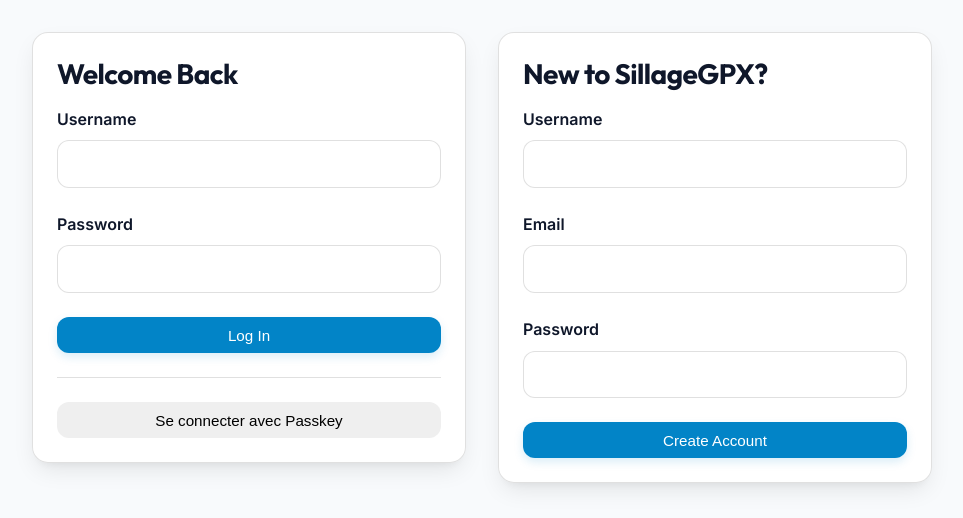
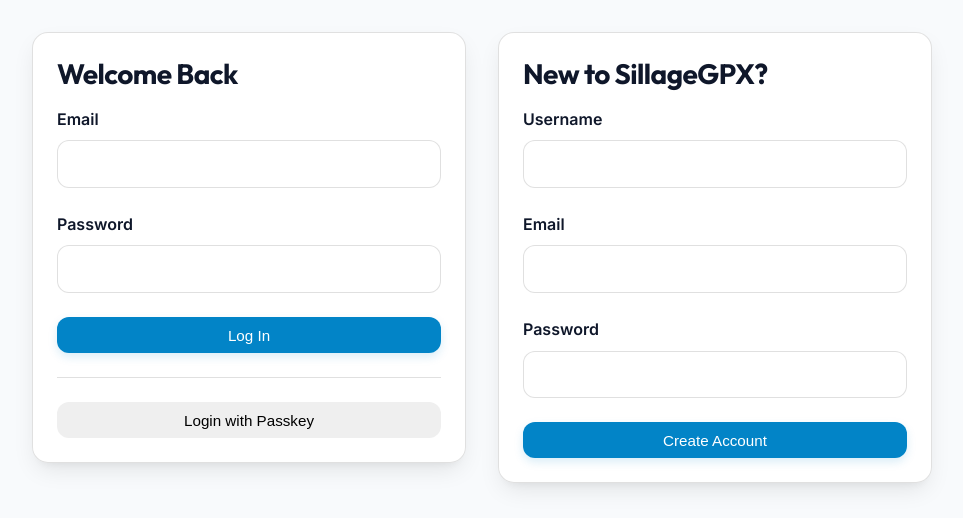
Before and after one commit to alcyone-diy/sillagegpx, a PHP site: page /index.php?route=login in a window 1280 px wide. Shown: the part 66-584 px from the top of the page, without its empty margins (158-1121 px from the left). Run offline with PHP 8.4, Linux system fonts and the light colour scheme; classes that the project's autoload settings leave out are loaded by file name.

Commit message:
Change login with email instead of name

```diff
--- a/src/Controllers/AuthController.php
+++ b/src/Controllers/AuthController.php
@@ -28,18 +28,20 @@
             return;
         }
 
-        $username = $_POST['username'] ?? '';
+        $email = trim($_POST['email'] ?? '');
         $password = $_POST['password'] ?? '';
 
-        $user = User::findByUsername($username);
+        $user = User::findByEmail($email);
 
         if ($user && password_verify($password, $user->password_hash)) {
             // Success: clear past failed attempts for this IP
             $stmt = $pdo->prepare("DELETE FROM login_attempts WHERE ip_address = ?");
             $stmt->execute([$ip]);
 
+            session_regenerate_id(true);
             $_SESSION['user_id'] = $user->id;
             $_SESSION['username'] = $user->username;
+
             header('Location: ?route=dashboard');
             exit;
         } else {
--- a/src/Lang/en.php
+++ b/src/Lang/en.php
@@ -114,5 +114,6 @@
     'webauthn_error' => 'WebAuthn Error:',
     'copy_failed' => 'Copy failed. Please manually copy this link:',
     'link_generated' => 'New link generated successfully!',
-    'network_error' => 'Network error'
+    'network_error' => 'Network error',
+    'login_with_passkey' => 'Login with Passkey'
 ];
--- a/src/Lang/fr.php
+++ b/src/Lang/fr.php
@@ -114,5 +114,6 @@
     'webauthn_error' => 'Erreur WebAuthn :',
     'copy_failed' => 'La copie a échoué. Veuillez copier ce lien manuellement :',
     'link_generated' => 'Nouveau lien généré avec succès !',
-    'network_error' => 'Erreur réseau'
+    'network_error' => 'Erreur réseau',
+    'login_with_passkey' => 'Se connecter avec Passkey'
 ];
--- a/src/Views/login.php
+++ b/src/Views/login.php
@@ -8,8 +8,8 @@
         <h2><?= __('welcome_back') ?></h2>
         <form action="?route=login" method="POST" class="auth-form">
             <div class="form-group">
-                <label for="username"><?= __('username') ?></label>
-                <input type="text" id="username" name="username" required class="form-control glass-input">
+                <label for="email"><?= __('email') ?></label>
+                <input type="email" id="email" name="email" required class="form-control glass-input">
             </div>
             <div class="form-group">
                 <label for="password"><?= __('password') ?></label>
@@ -17,7 +17,7 @@
             </div>
             <button type="submit" class="btn btn-primary btn-block"><?= __('log_in') ?></button>
             <hr style="border: 0; border-top: 1px solid var(--border-glass); margin: 1.5rem 0;">
-            <button type="button" id="btn-login-passkey" class="btn btn-secondary btn-block">Se connecter avec Passkey</button>
+            <button type="button" id="btn-login-passkey" class="btn btn-secondary btn-block"><?= __('login_with_passkey') ?></button>
         </form>
     </div>
 
```
Also changed, not shown: src/Models/User.php (+15 -0 lines).
